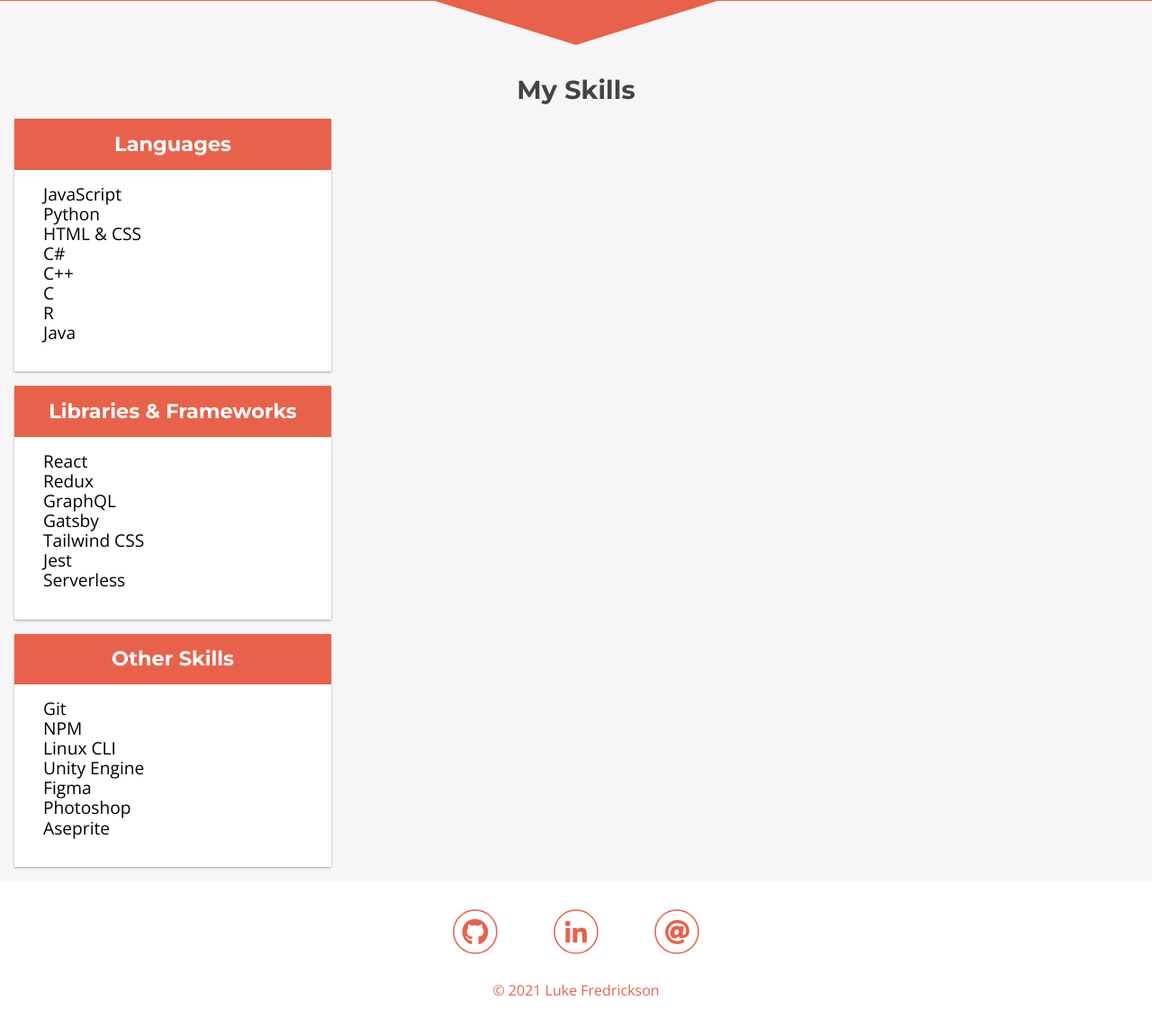
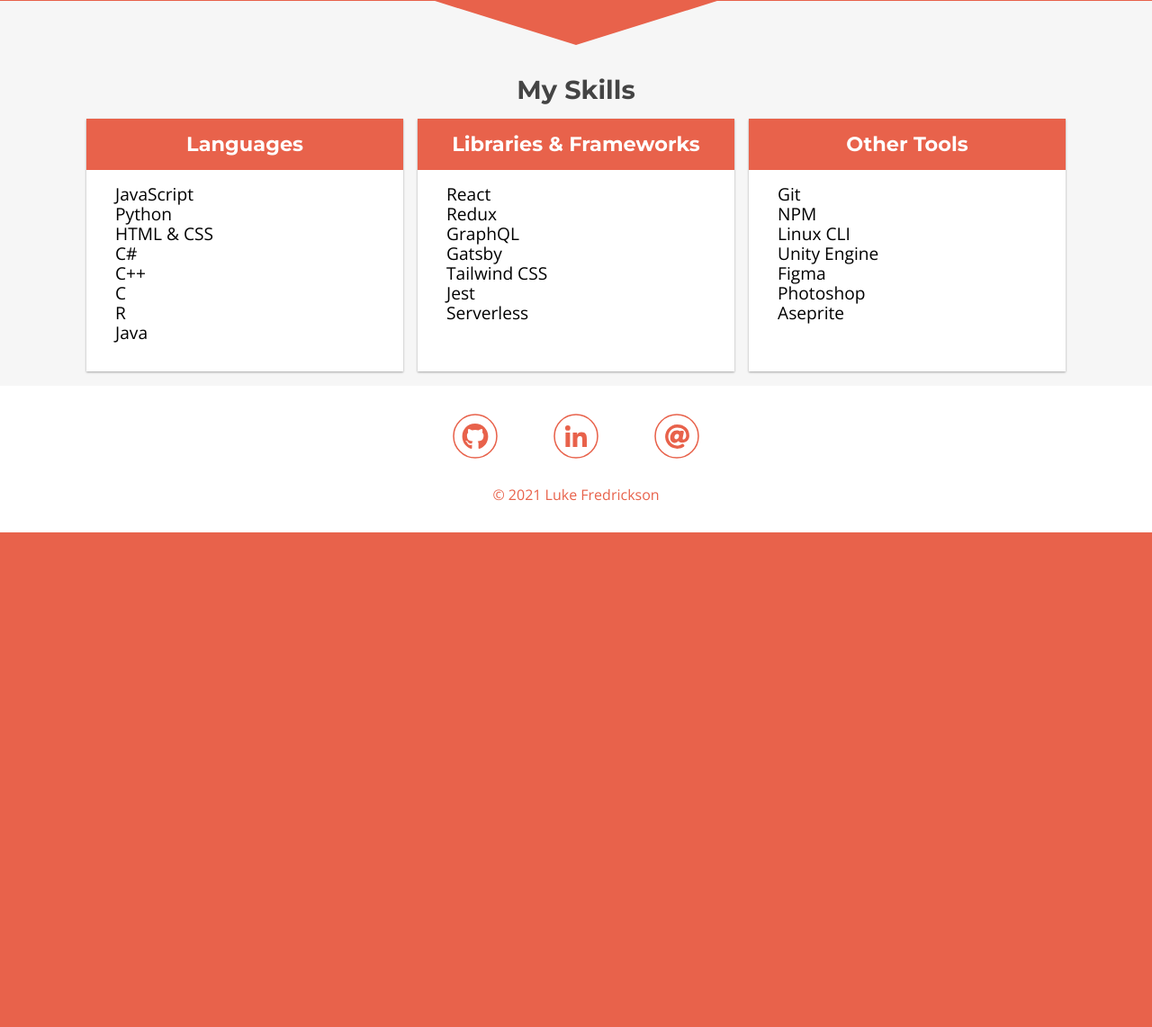
Before and after one commit to lukefredrickson/personal-site-v1, a PHP site: page /about-me.html in a window 1280 px wide. Shown: the part 611-1753 px from the top of the page at 90% size. After the commit the page ends 1203 px from the top, so only its background shows below. Run offline with PHP 8.4, Linux system fonts and the light colour scheme.

Commit message:
formatting

```diff
--- a/about-me.html
+++ b/about-me.html
@@ -125,7 +125,7 @@
                 </section>
                 <section class="skills__other skill-card skill-card--animated skill-card--delay3">
                     <section class="skill-card__header">
-                        <h3 class="skill-card__title">Other Skills</h3>
+                        <h3 class="skill-card__title">Other Tools</h3>
                     </section>
                     <section class="skill-card__content">
                         <ul class="skill-card__list">
--- a/styles/about-me.css
+++ b/styles/about-me.css
@@ -174,7 +174,7 @@
     grid-area: skills;
     margin: 0.5em;
     display: flex;
-    flex-direction: column;
+    flex-direction: row;
     justify-content: center;
     align-items: center;
 }
@@ -188,7 +188,7 @@
 @media (min-width: 1150px) {
     .skills__cards {
         margin: 0.5em;
-        flex-direction: column;
+        flex-direction: row;
         justify-content: center;
         align-items: stretch;
     }
@@ -197,18 +197,12 @@
 @media (min-width: 1800px) {
     .skills__cards {
         margin: 0.5em 6em;
-        flex-direction: column;
-        justify-content: center;
-        align-items: stretch;
     }
 }
 
 @media (min-width: 1900px) {
     .skills__cards {
         margin: 0.5em 8em;
-        flex-direction: column;
-        justify-content: center;
-        align-items: stretch;
     }
 }
 
```
